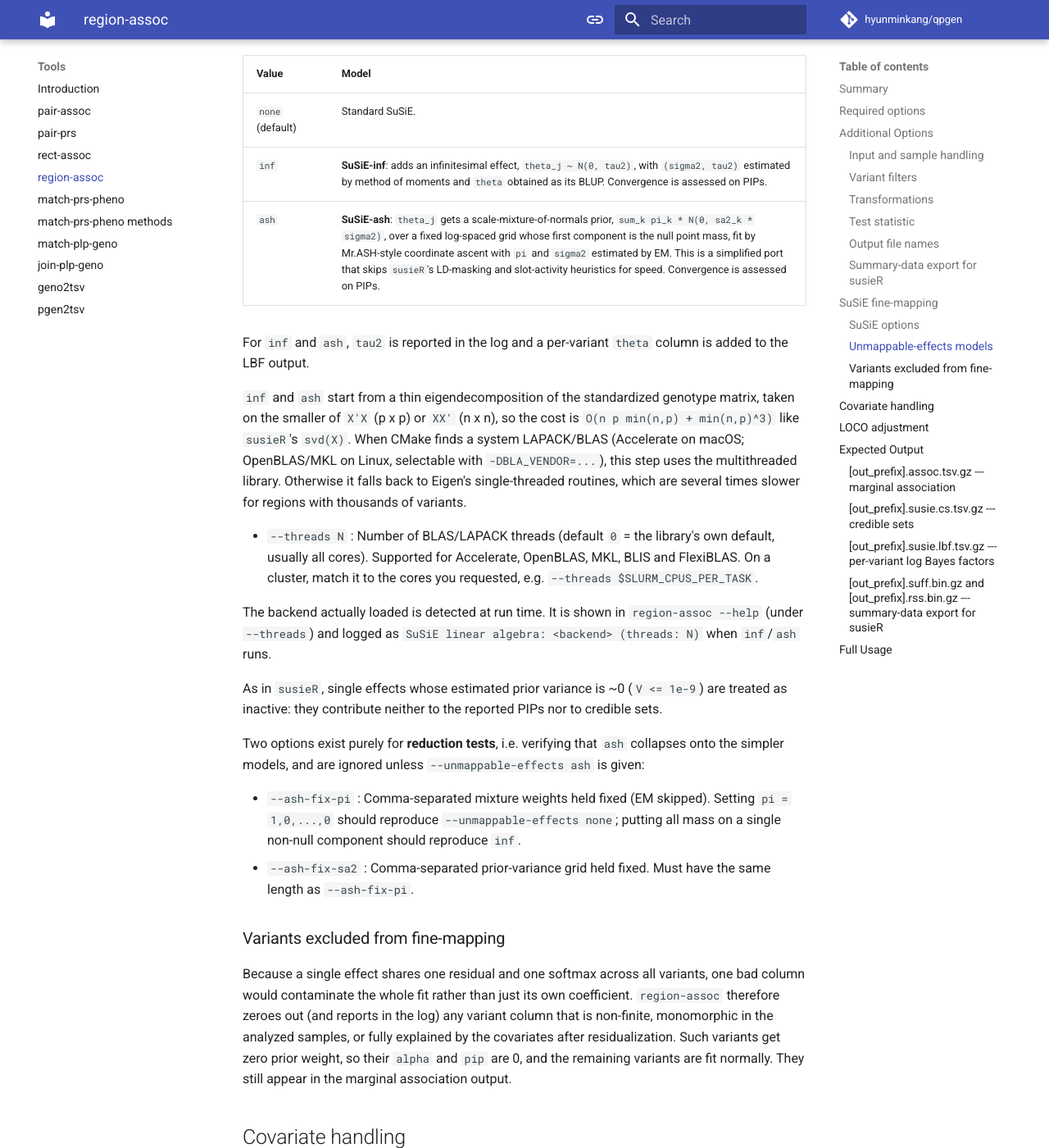
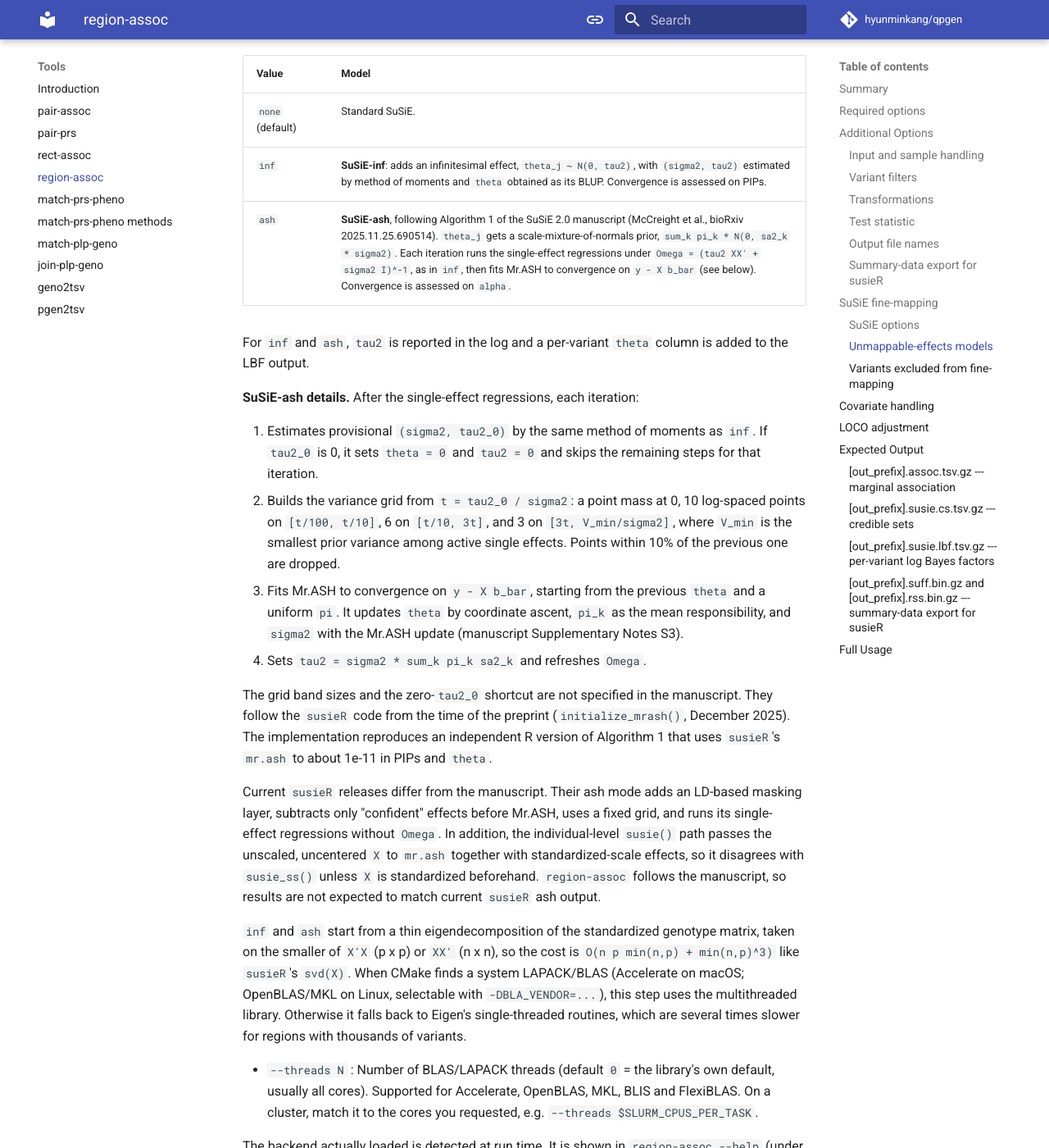
Before and after one commit to hyunminkang/qpgen, an MkDocs documentation site: the page built from docs/tools/region_assoc.md, in a window 1280 px wide and 1400 px high, scrolled down 5358 px. Shown: the whole window at 82% size. Built offline with MkDocs 1.6.1 and Material for MkDocs 9.7.7, drawn with Linux system fonts in a browser that asks for light colours; comment, search, counter and statistics services are not loaded; some of the changed text lies outside the part shown.

Commit message:
Fixed bugs in susie-ash implementation

```diff
--- a/docs/tools/region_assoc.md
+++ b/docs/tools/region_assoc.md
@@ -145,7 +145,7 @@ about 3 s for the first trait.
 * `--susie` : Run SuSiE fine-mapping for each tested trait in the region (default: off). Without this flag only the marginal association file is written.
 * `--susie-L` : Maximum number of causal single effects (default: 10). Effectively capped at the number of variants in the region.
 * `--susie-max-iter` : Maximum number of IBSS iterations (default: 100).
-* `--susie-tol` : Convergence tolerance for the SuSiE objective (default: 1e-3). For `--unmappable-effects inf` and `ash`, which converge on PIPs rather than the ELBO, a default of 1e-4 is used instead, matching `susieR`.
+* `--susie-tol` : Convergence tolerance for the SuSiE objective (default: 1e-3). For `--unmappable-effects inf` and `ash`, which converge on PIPs (`inf`) or `alpha` (`ash`) rather than the ELBO, a default of 1e-4 is used instead, matching `susieR`.
 * `--susie-coverage` : Target coverage of the credible sets (default: 0.95).
 * `--susie-min-abs-corr` : Minimum purity, i.e. the minimum absolute pairwise correlation among the members of a credible set, required to report it (default: 0.5). Sets below this threshold are dropped, as are duplicate sets.
 * `--susie-no-standardize` : Do not standardize genotype columns to unit variance before fitting. Columns are still mean-centered.
@@ -161,10 +161,35 @@ causal variants, or polygenic background within the region) are modeled. It matc
 |---|---|
 | `none` (default) | Standard SuSiE. |
 | `inf` | **SuSiE-inf**: adds an infinitesimal effect, `theta_j ~ N(0, tau2)`, with `(sigma2, tau2)` estimated by method of moments and `theta` obtained as its BLUP. Convergence is assessed on PIPs. |
-| `ash` | **SuSiE-ash**: `theta_j` gets a scale-mixture-of-normals prior, `sum_k pi_k * N(0, sa2_k * sigma2)`, over a fixed log-spaced grid whose first component is the null point mass, fit by Mr.ASH-style coordinate ascent with `pi` and `sigma2` estimated by EM. This is a simplified port that skips `susieR`'s LD-masking and slot-activity heuristics for speed. Convergence is assessed on PIPs. |
+| `ash` | **SuSiE-ash**, following Algorithm 1 of the SuSiE 2.0 manuscript (McCreight et al., bioRxiv 2025.11.25.690514). `theta_j` gets a scale-mixture-of-normals prior, `sum_k pi_k * N(0, sa2_k * sigma2)`. Each iteration runs the single-effect regressions under `Omega = (tau2 XX' + sigma2 I)^-1`, as in `inf`, then fits Mr.ASH to convergence on `y - X b_bar` (see below). Convergence is assessed on `alpha`. |
 
 For `inf` and `ash`, `tau2` is reported in the log and a per-variant `theta` column is added to
 the LBF output.
+
+**SuSiE-ash details.** After the single-effect regressions, each iteration:
+
+1. Estimates provisional `(sigma2, tau2_0)` by the same method of moments as `inf`. If `tau2_0`
+   is 0, it sets `theta = 0` and `tau2 = 0` and skips the remaining steps for that iteration.
+2. Builds the variance grid from `t = tau2_0 / sigma2`: a point mass at 0, 10 log-spaced points on
+   `[t/100, t/10]`, 6 on `[t/10, 3t]`, and 3 on `[3t, V_min/sigma2]`, where `V_min` is the
+   smallest prior variance among active single effects. Points within 10% of the previous one are
+   dropped.
+3. Fits Mr.ASH to convergence on `y - X b_bar`, starting from the previous `theta` and a uniform
+   `pi`. It updates `theta` by coordinate ascent, `pi_k` as the mean responsibility, and `sigma2`
+   with the Mr.ASH update (manuscript Supplementary Notes S3).
+4. Sets `tau2 = sigma2 * sum_k pi_k sa2_k` and refreshes `Omega`.
+
+The grid band sizes and the zero-`tau2_0` shortcut are not specified in the manuscript. They follow
+the `susieR` code from the time of the preprint (`initialize_mrash()`, December 2025). The
+implementation reproduces an independent R version of Algorithm 1 that uses `susieR`'s `mr.ash`
+to about 1e-11 in PIPs and `theta`.
+
+Current `susieR` releases differ from the manuscript. Their ash mode adds an LD-based masking
+layer, subtracts only "confident" effects before Mr.ASH, uses a fixed grid, and runs its
+single-effect regressions without `Omega`. In addition, the individual-level `susie()` path
+passes the unscaled, uncentered `X` to `mr.ash` together with standardized-scale effects, so it
+disagrees with `susie_ss()` unless `X` is standardized beforehand. `region-assoc` follows the
+manuscript, so results are not expected to match current `susieR` ash output.
 
 `inf` and `ash` start from a thin eigendecomposition of the standardized genotype matrix,
 taken on the smaller of `X'X` (p x p) or `XX'` (n x n), so the cost is
@@ -183,11 +208,10 @@ The backend actually loaded is detected at run time. It is shown in `region-asso
 As in `susieR`, single effects whose estimated prior variance is ~0 (`V <= 1e-9`) are treated
 as inactive: they contribute neither to the reported PIPs nor to credible sets.
 
-Two options exist purely for **reduction tests**, i.e. verifying that `ash` collapses onto the
-simpler models, and are ignored unless `--unmappable-effects ash` is given:
+Two options exist for diagnostics, and are ignored unless `--unmappable-effects ash` is given:
 
-* `--ash-fix-pi` : Comma-separated mixture weights held fixed (EM skipped). Setting `pi = 1,0,...,0` should reproduce `--unmappable-effects none`; putting all mass on a single non-null component should reproduce `inf`.
-* `--ash-fix-sa2` : Comma-separated prior-variance grid held fixed. Must have the same length as `--ash-fix-pi`.
+* `--ash-fix-sa2` : Comma-separated prior-variance grid, in units of `sigma2` with a first entry of 0, held fixed instead of the data-driven grid.
+* `--ash-fix-pi` : Comma-separated mixture weights held fixed (no `pi` update). Requires `--ash-fix-sa2` of the same length. With `pi = 1,0,...,0`, `theta` stays 0; because `sigma2` still comes from Mr.ASH rather than SuSiE's expected residual sum of squares, this is close to, but not identical to, `--unmappable-effects none`.
 
 ### Variants excluded from fine-mapping
 
@@ -489,9 +513,9 @@ Available Options:
    --susie-min-abs-corr   [FLT: 0.50]         : Minimum absolute correlation (purity) required to report a credible set (default: 0.5)
    --susie-tol            [FLT: 1.0e-03]      : Convergence tolerance for the SuSiE objective (default: 1e-3)
    --susie-no-standardize [FLG: OFF]          : Do not standardize genotype columns to unit variance before SuSiE
-   --unmappable-effects   [STR: none]         : Unmappable-effects model for SuSiE: 'none' (standard), 'inf' (SuSiE-inf, adds an infinitesimal effect), or 'ash' (SuSiE-ash, scale-mixture prior). Matches run_susie_v1.r --method (default: none)
-   --ash-fix-pi           [STR: ]             : Reduction test: comma-separated pi vector to hold ash mixture weights fixed (skips EM). Length K. Used with --unmappable-effects ash to prove ash reduces to none (pi=1,0,...,0) or inf (pi=0,...,0,1).
-   --ash-fix-sa2          [STR: ]             : Reduction test: comma-separated sa2 grid to hold ash prior-variance grid fixed. Length must match --ash-fix-pi.
+   --unmappable-effects   [STR: none]         : Unmappable-effects model for SuSiE: 'none' (standard), 'inf' (SuSiE-inf, adds an infinitesimal effect), or 'ash' (SuSiE-ash as in the SuSiE 2.0 manuscript, Algorithm 1: adaptive-shrinkage background fit by Mr.ASH, SER under the implied Omega) (default: none)
+   --ash-fix-pi           [STR: ]             : Diagnostics for --unmappable-effects ash: comma-separated mixture weights held fixed (no pi update). Requires --ash-fix-sa2 of the same length. pi=1,0,...,0 keeps theta=0 (sigma2 still comes from Mr.ASH, so this is close to, not identical to, --unmappable-effects none)
+   --ash-fix-sa2          [STR: ]             : Diagnostics for --unmappable-effects ash: comma-separated prior-variance grid (in units of sigma2, first entry 0) held fixed instead of the data-driven grid rebuilt every iteration
    --output-lbf           [FLG: OFF]          : Also write per-variant log Bayes factors (one column per single effect) when running SuSiE
 
 
```
Also changed, not shown: 3 other files.
